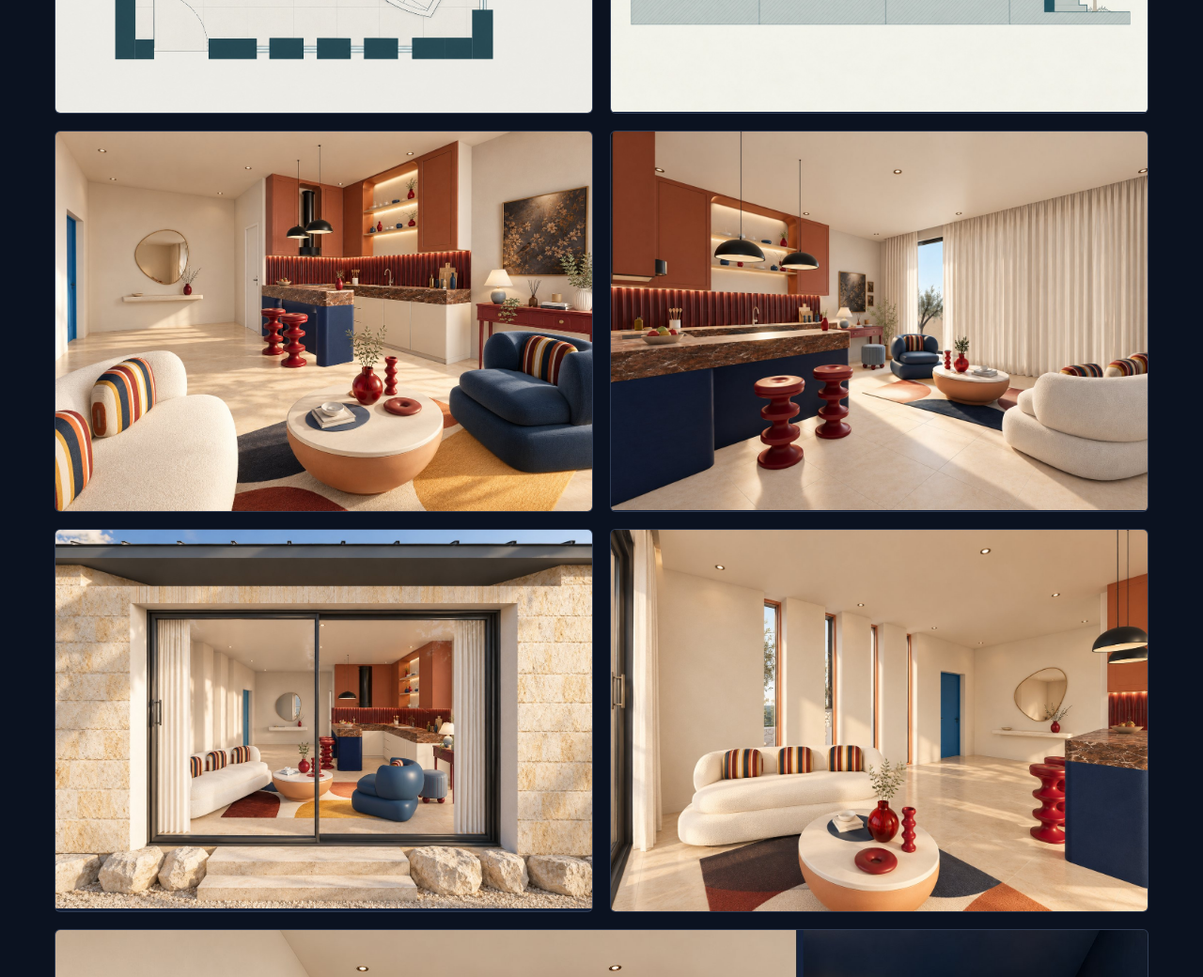
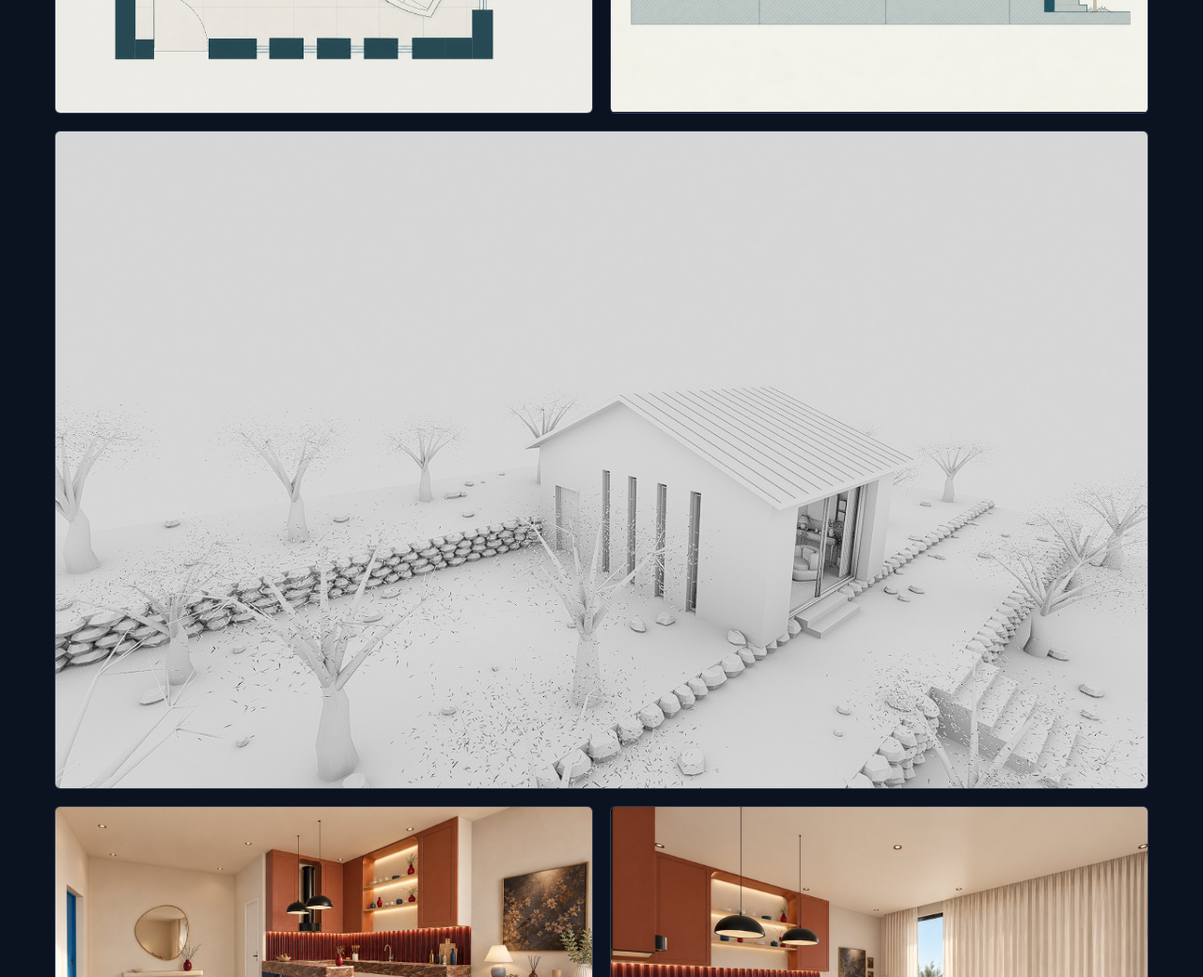
Before and after one commit to ameerremawi13-ship-it/portfolio, a plain HTML site: page index.html in a window 1280 px wide. Shown: the part 4560-5600 px from the top of the page at 94% size. Drawn offline with Linux system fonts and the light colour scheme.

Commit message:
Ameer portfolio v4 olive hut 1

```diff
--- a/index.html
+++ b/index.html
@@ -234,6 +234,7 @@ h3.sec::before{content:'';width:36px;height:1px;background:var(--metal)}
   <div class="grid">
     <figure class="rv"><img class="zoom" loading="lazy" src="images/kokh_plan.jpg" alt="Olive Hut — Plan"><span class="exp"><svg viewBox="0 0 24 24" fill="none" stroke-width="2"><path d="M15 3h6v6M9 21H3v-6M21 3l-7 7M3 21l7-7"/></svg></span></figure>
     <figure class="rv"><img class="zoom" loading="lazy" src="images/kokh_section.jpg" alt="Olive Hut — Section"><span class="exp"><svg viewBox="0 0 24 24" fill="none" stroke-width="2"><path d="M15 3h6v6M9 21H3v-6M21 3l-7 7M3 21l7-7"/></svg></span></figure>
+    <figure class="span rv"><img class="zoom" loading="lazy" src="images/kokh_model.jpg" alt="Olive Hut — 3D Model"><span class="exp"><svg viewBox="0 0 24 24" fill="none" stroke-width="2"><path d="M15 3h6v6M9 21H3v-6M21 3l-7 7M3 21l7-7"/></svg></span></figure>
     <figure class="rv"><img class="zoom" loading="lazy" src="images/kokh_r1.jpg" alt="Olive Hut — Render 1"><span class="exp"><svg viewBox="0 0 24 24" fill="none" stroke-width="2"><path d="M15 3h6v6M9 21H3v-6M21 3l-7 7M3 21l7-7"/></svg></span></figure>
     <figure class="rv"><img class="zoom" loading="lazy" src="images/kokh_r2.jpg" alt="Olive Hut — Render 2"><span class="exp"><svg viewBox="0 0 24 24" fill="none" stroke-width="2"><path d="M15 3h6v6M9 21H3v-6M21 3l-7 7M3 21l7-7"/></svg></span></figure>
     <figure class="rv"><img class="zoom" loading="lazy" src="images/kokh_r3.jpg" alt="Olive Hut — Render 3"><span class="exp"><svg viewBox="0 0 24 24" fill="none" stroke-width="2"><path d="M15 3h6v6M9 21H3v-6M21 3l-7 7M3 21l7-7"/></svg></span></figure>
```
Also changed, not shown: images/kokh_model.jpg (added).
